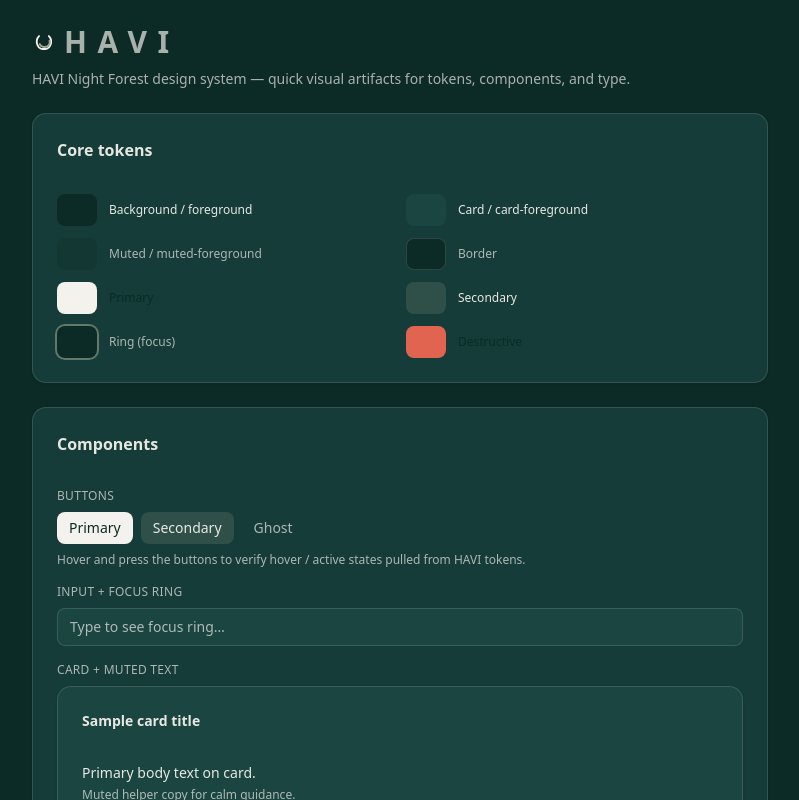
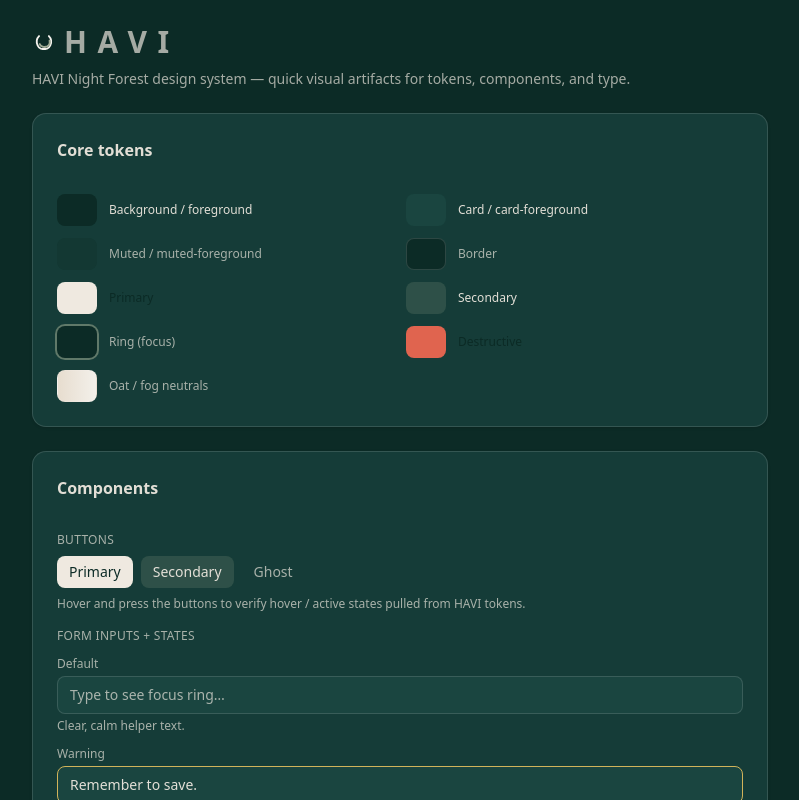
Before and after one commit to davisgabe12/havilogger, a Next.js app in the folder apps/web/: page /brand in a window 1280 px wide. Shown: the top 800 px of the page, without its empty margins (240-1039 px from the left). Built offline with nearby package versions, Linux system fonts and the light colour scheme.

Commit message:
Update brand docs for softened neutrals (#24)

```diff
--- a/apps/web/public/brand/docs/HAVI_STYLE_GUIDE.md
+++ b/apps/web/public/brand/docs/HAVI_STYLE_GUIDE.md
@@ -8,7 +8,9 @@
 
 ## Core colors (Night Forest)
 - Background: #0C2B26
-- Foreground: #F4F2ED
+- Foreground (base): #EFE9E0
+- Foreground (fog): #F3F0EA
+- Foreground (oat): #E7DDCF
 - Support: #9EA993
 
 Principle: calm, restrained, near-monochrome. Accent is earned.
--- a/apps/web/public/brand/docs/HAVI_TYPE_SCALE.md
+++ b/apps/web/public/brand/docs/HAVI_TYPE_SCALE.md
@@ -6,6 +6,10 @@
 - Primary: system-ui stack
   - apple-system, BlinkMacSystemFont, "SF Pro", "Segoe UI", Roboto, Helvetica, Arial, sans-serif
 - Optional later: Inter (only if needed for cross-platform consistency)
+
+## Color pairing
+- Default text uses the softened foreground token (`--havi-text`) to keep contrast calm.
+- Use fog/oat variants for large type, hero, or headline moments when a softer glow is desired.
 
 ## Sizes (px) + usage
 - 32: Page title / hero (rare)
--- a/apps/web/src/app/brand/page.tsx
+++ b/apps/web/src/app/brand/page.tsx
@@ -1,8 +1,10 @@
 "use client";
 
+import type { CSSProperties } from "react";
 import { HaviWordmark } from "@/components/brand/HaviWordmark";
 import { Button } from "@/components/ui/button";
 import { Card, CardContent, CardHeader, CardTitle } from "@/components/ui/card";
+import { Input, InputMessage } from "@/components/ui/input";
 import { Textarea } from "@/components/ui/textarea";
 
 export default function BrandPage() {
@@ -32,6 +34,12 @@
           <TokenSwatch label="Secondary" boxClass="bg-secondary" textClass="text-secondary-foreground" />
           <TokenSwatch label="Ring (focus)" boxClass="bg-background ring-2 ring-ring" textClass="text-muted-foreground" />
           <TokenSwatch label="Destructive" boxClass="bg-destructive" textClass="text-background" />
+          <TokenSwatch
+            label="Oat / fog neutrals"
+            boxClass="border border-border"
+            textClass="text-muted-foreground"
+            style={{ background: "linear-gradient(90deg, var(--havi-fg-oat), var(--havi-fg-fog))" }}
+          />
         </CardContent>
       </Card>
 
@@ -57,12 +65,23 @@
             </p>
           </div>
 
-          <div className="space-y-2">
-            <p className="text-xs uppercase tracking-wide">Input + focus ring</p>
-            <input
-              className="havi-input"
-              placeholder="Type to see focus ring…"
-            />
+          <div className="space-y-3">
+            <p className="text-xs uppercase tracking-wide">Form inputs + states</p>
+            <div className="space-y-1">
+              <p className="text-xs text-muted-foreground">Default</p>
+              <Input placeholder="Type to see focus ring…" />
+              <InputMessage>Clear, calm helper text.</InputMessage>
+            </div>
+            <div className="space-y-1">
+              <p className="text-xs text-muted-foreground">Warning</p>
+              <Input status="warning" defaultValue="Remember to save." />
+              <InputMessage status="warning">Needs a quick review before continuing.</InputMessage>
+            </div>
+            <div className="space-y-1">
+              <p className="text-xs text-muted-foreground">Error</p>
+              <Input status="error" defaultValue="" placeholder="Missing required info" />
+              <InputMessage status="error">Please add a valid email address.</InputMessage>
+            </div>
           </div>
 
           <div className="space-y-2">
@@ -148,14 +167,16 @@
   label,
   boxClass,
   textClass,
+  style,
 }: {
   label: string;
   boxClass: string;
   textClass: string;
+  style?: CSSProperties;
 }) {
   return (
     <div className="flex items-center gap-3">
-      <div className={`h-8 w-10 rounded-md ${boxClass}`} />
+      <div className={`h-8 w-10 rounded-md ${boxClass}`} style={style} />
       <p className={textClass}>{label}</p>
     </div>
   );
--- a/apps/web/src/app/page.tsx
+++ b/apps/web/src/app/page.tsx
@@ -3,9 +3,10 @@
 import type React from "react";
 import { useCallback, useEffect, useMemo, useRef, useState } from "react";
 import { useRouter, useSearchParams } from "next/navigation";
-import { ArrowUpRight, Menu, Mic, Share, Square } from "lucide-react";
+import { ArrowUpRight, Menu } from "lucide-react";
 
 import { TimelinePanel } from "@/components/timeline/timeline-panel";
+import { DictateButton, ShareButton } from "@/components/ui/action-buttons";
 import { Button } from "@/components/ui/button";
 import {
   Card,
@@ -3539,9 +3540,7 @@
                 ) : null}
               </div>
               <div className="relative">
-                <Button
-                  size="icon"
-                  variant="outline"
+                <ShareButton
                   disabled={!shareEnabled}
                   title={
                     shareEnabled
@@ -3550,9 +3549,7 @@
                   }
                   onClick={() => void handleShareConversation()}
                   aria-label="Share conversation"
-                >
-                  <Share className="h-4 w-4" />
-                </Button>
+                />
                 {shareMessage ? (
                   <span className="absolute left-1/2 top-full z-10 -translate-x-1/2 mt-1 rounded-md bg-popover px-2 py-1 text-xs text-muted-foreground shadow">
                     Copied
@@ -3674,13 +3671,8 @@
                     />
                   )}
                 </div>
-                <Button
-                  type="button"
-                  aria-label={
-                    voiceState === "recording" ? "Stop recording" : "Record voice"
-                  }
-                  variant="outline"
-                  size="icon"
+                <DictateButton
+                  isRecording={voiceState === "recording"}
                   onClick={() =>
                     voiceState === "recording" ? stopVoice() : startVoice()
                   }
@@ -3691,13 +3683,7 @@
                       ? "bg-red-500/10 text-red-500"
                       : "bg-background",
                   )}
-                >
-                  {voiceState === "recording" ? (
-                    <Square className="h-4 w-4" />
-                  ) : (
-                    <Mic className="h-4 w-4" />
-                  )}
-                </Button>
+                />
                 <Button
                   type="button"
                   aria-label="Send message"
--- a/apps/web/src/components/chat/message-bubble.tsx
+++ b/apps/web/src/components/chat/message-bubble.tsx
@@ -1,9 +1,9 @@
 import type React from "react";
-import { Copy } from "lucide-react";
 import ReactMarkdown, { type Components } from "react-markdown";
 import remarkGfm from "remark-gfm";
 
 import { MessageFeedback, type FeedbackRating } from "@/components/chat/message-feedback";
+import { CopyButton } from "@/components/ui/action-buttons";
 import { cn } from "@/lib/utils";
 
 import type { ChatEntry } from "./types";
@@ -203,15 +203,12 @@
 
   const copyAction = (
     <>
-      <button
-        type="button"
-        className={actionButtonBase}
+      <CopyButton
         onClick={() => onCopy(entry.text, entry.id)}
         aria-label="Copy message"
         title="Copy"
-      >
-        <Copy className="h-3 w-3" />
-      </button>
+        className={actionButtonBase}
+      />
     </>
   );
 
--- /dev/null
+++ b/apps/web/src/components/ui/action-buttons.tsx
@@ -0,0 +1,80 @@
+import * as React from "react"
+import { Copy, Mic, Share, Square } from "lucide-react"
+
+import { Button } from "@/components/ui/button"
+import { cn } from "@/lib/utils"
+
+type ButtonProps = React.ComponentProps<typeof Button>
+
+type IconButtonProps = Omit<ButtonProps, "children"> & {
+  icon: React.ComponentType<{ className?: string }>
+  label: string
+  iconClassName?: string
+}
+
+function IconButton({
+  icon: Icon,
+  label,
+  iconClassName,
+  className,
+  ...props
+}: IconButtonProps) {
+  return (
+    <Button
+      type="button"
+      aria-label={label}
+      title={label}
+      className={className}
+      {...props}
+    >
+      <Icon className={cn("h-4 w-4", iconClassName)} />
+    </Button>
+  )
+}
+
+type ShareButtonProps = Omit<IconButtonProps, "icon" | "label">
+
+function ShareButton(props: ShareButtonProps) {
+  return (
+    <IconButton
+      icon={Share}
+      label="Share"
+      size="icon"
+      variant="outline"
+      {...props}
+    />
+  )
+}
+
+type CopyButtonProps = Omit<IconButtonProps, "icon" | "label">
+
+function CopyButton(props: CopyButtonProps) {
+  return (
+    <IconButton
+      icon={Copy}
+      label="Copy"
+      size="icon-sm"
+      variant="ghost"
+      iconClassName="h-3 w-3"
+      {...props}
+    />
+  )
+}
+
+type DictateButtonProps = Omit<IconButtonProps, "icon" | "label"> & {
+  isRecording?: boolean
+}
+
+function DictateButton({ isRecording, ...props }: DictateButtonProps) {
+  return (
+    <IconButton
+      icon={isRecording ? Square : Mic}
+      label={isRecording ? "Stop recording" : "Record voice"}
+      size="icon"
+      variant="outline"
+      {...props}
+    />
+  )
+}
+
+export { CopyButton, DictateButton, ShareButton }
--- /dev/null
+++ b/apps/web/src/components/ui/input.tsx
@@ -0,0 +1,70 @@
+import * as React from "react"
+import { cva, type VariantProps } from "class-variance-authority"
+
+import { cn } from "@/lib/utils"
+
+const inputVariants = cva(
+  "havi-input transition-[color,box-shadow] text-base md:text-sm",
+  {
+    variants: {
+      status: {
+        default: "",
+        success:
+          "border-[color:var(--havi-status-success)] focus-visible:border-[color:var(--havi-status-success)] focus-visible:ring-[color:var(--havi-status-success)]",
+        warning:
+          "border-[color:var(--havi-status-warning)] focus-visible:border-[color:var(--havi-status-warning)] focus-visible:ring-[color:var(--havi-status-warning)]",
+        error:
+          "border-destructive focus-visible:border-destructive focus-visible:ring-destructive/30",
+      },
+    },
+    defaultVariants: {
+      status: "default",
+    },
+  }
+)
+
+const inputMessageVariants = cva("text-xs", {
+  variants: {
+    status: {
+      default: "text-muted-foreground",
+      success: "text-[color:var(--havi-status-success)]",
+      warning: "text-[color:var(--havi-status-warning)]",
+      error: "text-destructive",
+    },
+  },
+  defaultVariants: {
+    status: "default",
+  },
+})
+
+type InputProps = React.ComponentProps<"input"> &
+  VariantProps<typeof inputVariants>
+
+function Input({ className, status, ...props }: InputProps) {
+  const ariaInvalid = props["aria-invalid"] ?? status === "error"
+
+  return (
+    <input
+      data-slot="input"
+      data-status={status}
+      aria-invalid={ariaInvalid}
+      className={cn(inputVariants({ status, className }))}
+      {...props}
+    />
+  )
+}
+
+type InputMessageProps = React.ComponentProps<"p"> &
+  VariantProps<typeof inputMessageVariants>
+
+function InputMessage({ className, status, ...props }: InputMessageProps) {
+  return (
+    <p
+      data-slot="input-message"
+      className={cn(inputMessageVariants({ status, className }))}
+      {...props}
+    />
+  )
+}
+
+export { Input, InputMessage }
--- a/apps/web/src/styles/havi-tokens.css
+++ b/apps/web/src/styles/havi-tokens.css
@@ -1,7 +1,9 @@
 :root {
   /* Core */
   --havi-bg: #0C2B26;
-  --havi-fg: #F4F2ED;
+  --havi-fg: #EFE9E0;
+  --havi-fg-fog: #F3F0EA;
+  --havi-fg-oat: #E7DDCF;
   --havi-moss: #9EA993;
 
   /* Surfaces */
@@ -11,8 +13,8 @@
 --havi-surface-3: #225650;
 
   /* Text */
---havi-text: rgba(244,242,237,0.94);
---havi-text-muted: rgba(244,242,237,0.68);
+--havi-text: rgba(239,233,224,0.94);
+--havi-text-muted: rgba(239,233,224,0.68);
 
   /* Borders */
 --havi-border: rgba(244,242,237,0.14);
```
Also changed, not shown: 1 other file (tests, documents, lock files or other folders).
